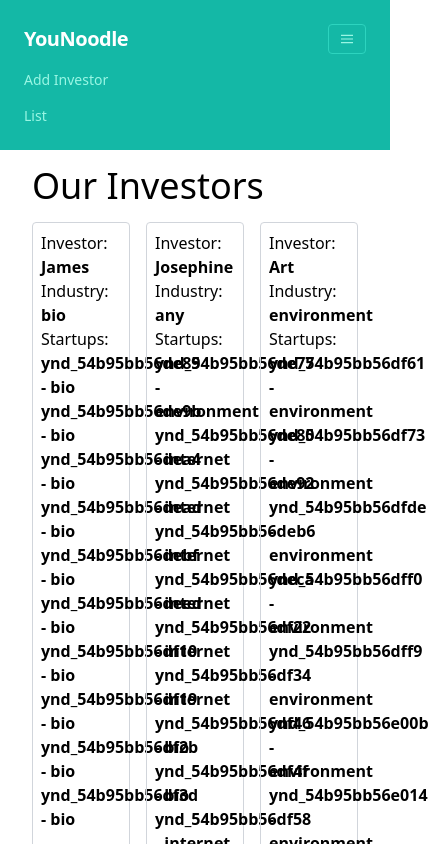
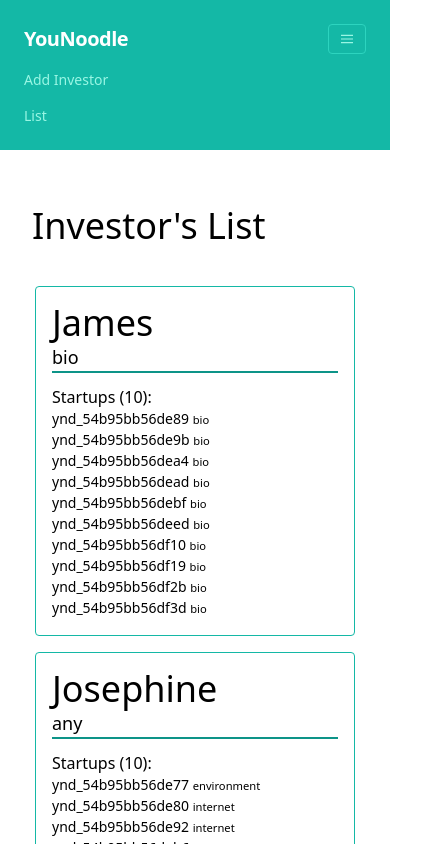
Before and after one commit to AlanVHz/younoodle, a React (Create React App) app: page /investors in a window 390 px wide. Shown: the top 844 px of the page, 431 px wide, since content can reach past the window. Built offline with nearby package versions, Linux system fonts and the light colour scheme.

Commit message:
some UI improvements

```diff
--- a/src/pages/Investor.tsx
+++ b/src/pages/Investor.tsx
@@ -147,6 +147,9 @@
                 value={investorsName}
                 onChange={handleInvestorNameChange}
                 name='name'
+                aria-label="Investor's name"
+                aria-required="true"
+                aria-describedby="Investor's name"
               />
             </div>
           </div>
@@ -161,6 +164,9 @@
                 </label>
                 <div>
                   <select
+                    aria-label="Investor's industry"
+                    aria-required="true"
+                    aria-describedby="Investor's industry"
                     id='industry'
                     name='industry'
                     value={investorsIndustry}
@@ -198,6 +204,7 @@
                       <td className='py-2 px-4 text-sm'>{startup[1]}</td>
                       <td className='py-2 px-4 text-sm text-red-700 cursor-pointer'>
                         <button
+                          aria-label="Delete startup from the list"
                           type='button'
                           onClick={() => {
                             handleStartupDeletion(startup, index);
@@ -216,8 +223,9 @@
             {investor.startups!.length < 10 && (
               <div className='w-3/3 mt-5 mx-2'>
                 <button
+                  aria-label="Add startup"
                   onClick={handleAddStartupEvent}
-                  className='shadow bg-teal-500 focus:shadow-outline focus:outline-none text-white font-bold py-2 px-4 rounded'
+                  className='shadow bg-teal-500 focus:shadow-outline focus:outline-none text-white font-bold py-2 px-4 rounded focus:bg-teal-800'
                   type='button'
                 >
                   Add Startup
@@ -226,7 +234,8 @@
             )}
             <div className='w-3/3 mt-5 mx-2'>
               <button
-                className='shadow bg-teal-500 focus:shadow-outline focus:outline-none text-white font-bold py-2 px-4 rounded disabled:bg-gray-400'
+                aria-label="Save changes"
+                className='shadow bg-teal-500 focus:shadow-outline focus:outline-none text-white font-bold py-2 px-4 rounded disabled:bg-gray-400 focus:bg-teal-800'
                 type='submit'
                 disabled={isValidInvestor()}
               >
--- a/src/pages/Investors.tsx
+++ b/src/pages/Investors.tsx
@@ -2,7 +2,6 @@
 import { fetchAndParseCSV } from "../utils/fetchAndParseCSV";
 import { useNavigate } from "react-router-dom";
 import {
-  Industry,
   InvestorProfile,
 } from "../types/investors.interface";
 import { matchInvestorsWithStartups } from "../utils/investorsMatcher";
@@ -10,7 +9,7 @@
 import { LocalStorageKeys } from "../types/storage.interface";
 
 function Investors() {
-  const [matches, setMatches] = useState<any>([]);
+  const [matches, setMatches] = useState<InvestorProfile[]>([]);
   const navigate = useNavigate();
   const apiClient = new ApiClient();
 
@@ -42,27 +41,27 @@
   };
 
   return (
-    <div className='container my-3'>
-      <p className='text-4xl my-4'>Our Investors</p>
-      <ul className='grid grid-cols-3 auto-rows-auto gap-4'>
+    <div className='container py-4'>
+      <p className='text-4xl my-10'>Investor's List</p>
+      <ul className='flex flex-row flex-wrap gap-4 justify-around'>
         { matches.map((item: InvestorProfile, index: number) => {
           return (
             <li
               onClick={() => handleInvestorEvent(item)}
-              className='flex flex-col row-span-1 border cursor-pointer rounded border-gray-300 p-2'
+              className='min-w-80 lg:basis-1/5 md:basis-1/3 sm:basis-1/2 border cursor-pointer rounded border-teal-500 p-4 hover:shadow-lg hover:border-teal-600'
               key={item.id}
             >
-              <p>
-                Investor: <b>{item.name}</b>
+              <p className="text-4xl">
+                {item.name}
               </p>
-              <p>
-                Industry: <b>{item.industry}</b>
+              <p className="text-lg border-b-2 border-teal-600">
+                {item.industry}
               </p>
-              <div>
-                <p>Startups: </p>
+              <div className="pt-3">
+                <p>Startups ({item.startups?.length}): </p>
                 <ul>
                   { item.startups?.map((startup: string[]) => {
-                    return <li key={startup[0]}><b>{startup[0]} - {startup[1]}</b></li>
+                    return <li key={startup[0]}><p className="text-sm">{startup[0]}  <small>{startup[1]}</small></p></li>
                   }) }
                 </ul>
               </div>
```
